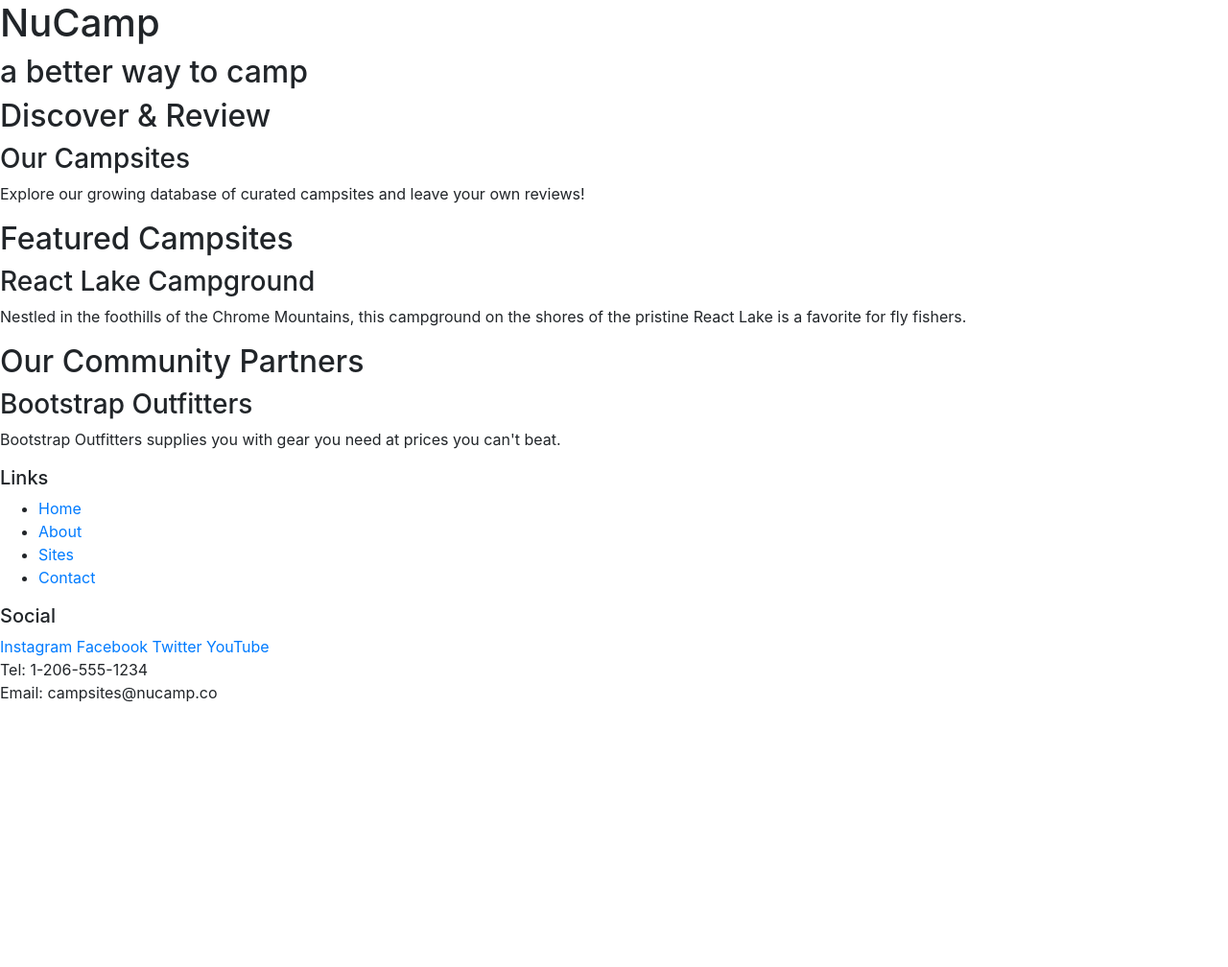
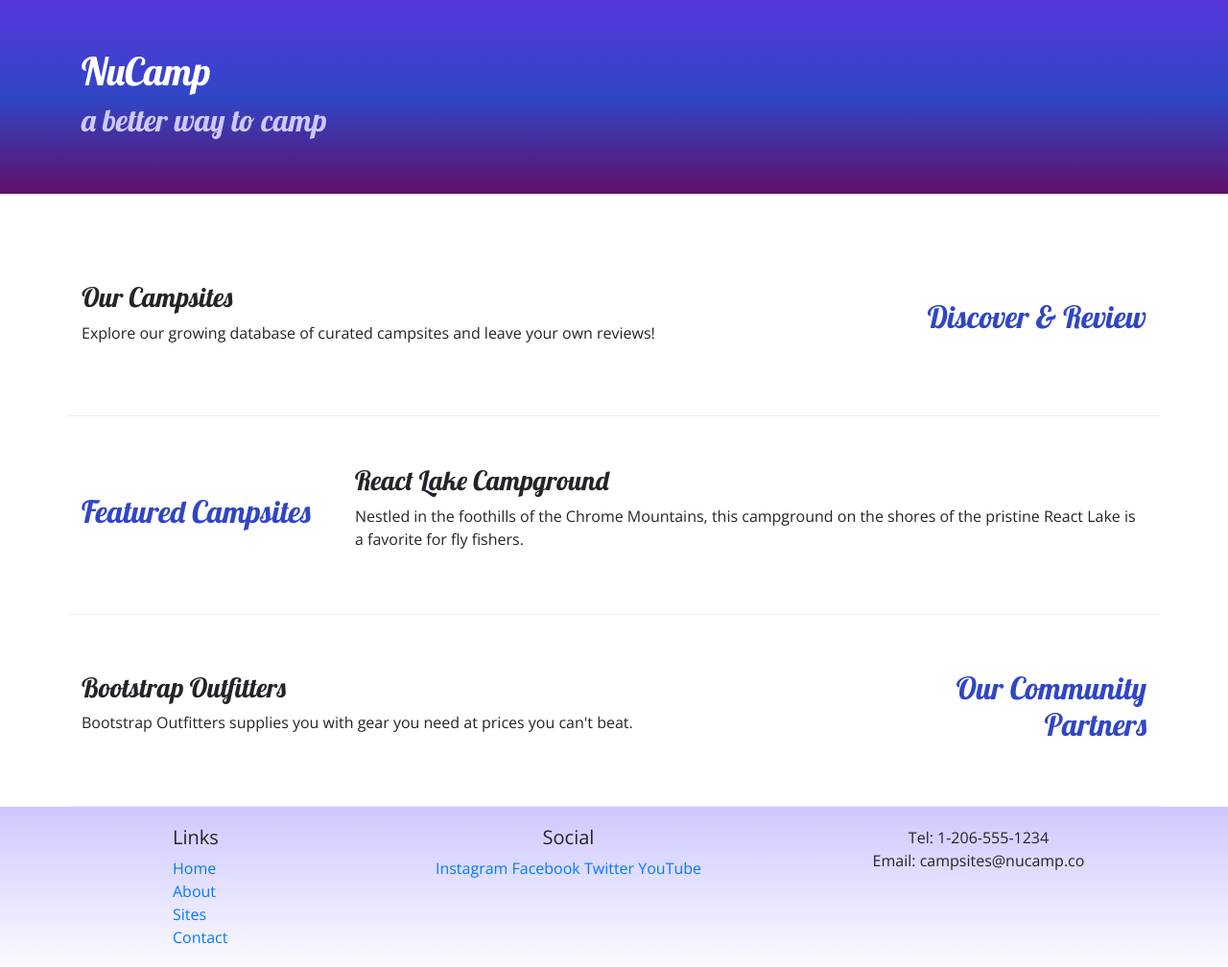
Before and after one commit to temeade/nucamp-bootstrap, a website: page index.html in a window 1280 px wide. Shown: the whole page at 96% size. Before the commit the page ends 800 px from the top, so only its background shows below. Drawn offline with nearby package versions, Linux system fonts and the light colour scheme.

Commit message:
Adding Custom Styles

```diff
--- /dev/null
+++ b/css/styles.css
@@ -0,0 +1,32 @@
+body {
+    font-family: "Open Sans", sans-serif;
+}
+
+h1, h2, h3 {
+    font-family: "Lobster", cursive;
+}
+
+h2 {
+    color: #3046C5;
+}
+
+header h2 {
+    color: #CEC8FF
+}
+
+footer {
+    background-image: linear-gradient(#CEC8FF, white);
+    padding: 20px 0;
+}
+
+.jumbotron {
+    padding: 50px 0;
+    background-image: linear-gradient(#5637DD, #3046C5, #60106B);
+    color: white;
+}
+
+.row-content {
+    padding: 50px 0;
+    border-bottom: 1px ridge;
+    min-height: 200px;
+}
--- a/index.html
+++ b/index.html
@@ -9,56 +9,84 @@
     <!-- Bootstrap CSS -->
     <link rel="stylesheet" href="node_modules/bootstrap/dist/css/bootstrap.min.css" />
 
+    <!-- Additional CSS must be placed after Bootstrap CSS -->
+    <link rel="stylesheet" href="https://fonts.googleapis.com/css?family=Lobster|Open+Sans" />
+    <link rel="stylesheet" href="css/styles.css" />
+
+
     <title>NuCamp: A Better Way To Camp</title>
 </head>
 
 <body>
 
-    <header>
-        <div>
+    <header class="jumbotron jumbotron-fluid">
+        <div class="container">
+            <div class="row">
+                <div class="col">
                     <h1>NuCamp</h1>
                     <h2>a better way to camp</h2>
                 </div>
+            </div>
+        </div>
     </header>
 
-    <div>
-        <h2>Discover & Review</h2>
+
+    <div class="container">
+        <div class="row row-content align-items-center">
+            <div class="col-sm-4 order-sm-last col-md-3">
+                <h2 class="text-sm-right">Discover & Review</h2>
+            </div>
+            <div class="col">
                 <h3>Our Campsites</h3>
                 <p>Explore our growing database of curated campsites and leave your own reviews!</p>
             </div>
+        </div>
 
-    <div>
+        <div class="row row-content align-items-center">
+            <div class="col-sm 4 col-md-3">
                 <h2>Featured Campsites</h2>
+            </div>
+            <div class="col">
                 <h3>React Lake Campground</h3>
                 <p>Nestled in the foothills of the Chrome Mountains, this campground on the shores of the pristine React Lake is a favorite for fly fishers.</p>
             </div>
+        </div>
 
-    <div>
-        <h2>Our Community Partners</h2>
+        <div class="row row-content align-items-center">
+            <div class="col-sm-4 order-sm-last col-md-3">
+                <h2 class="text-sm-right">Our Community Partners</h2>
+            </div>
+            <div class="col">
                 <h3>Bootstrap Outfitters</h3>
                 <p>Bootstrap Outfitters supplies you with gear you need at prices you can't beat.</p>
             </div>
+        </div>
+    </div>
 
     <footer>
-        <div>
+        <div class="container">
+            <div class="row">
+                <div class="col-4 col-sm-2 offset-1">
                     <h5>Links</h5>
-            <ul>
+                    <ul class="list-unstyled">
                         <li><a href="#">Home</a></li>
                         <li><a href="#">About</a></li>
                         <li><a href="#">Sites</a></li>
                         <li><a href="#">Contact</a></li>
                     </ul>
                 </div>
-        <div>
+                <div class="col-6 col-sm-5 text-center">
                     <h5>Social</h5>
                     <a href="http://instagram.com/">Instagram</a>
                     <a href="http://facebook.com/">Facebook</a>
                     <a href="http://twitter.com/">Twitter</a>
                     <a href="http://youtube.com/">YouTube</a>
                 </div>
-        <div>
+                <div class="col-sm-4 text-center">
                     Tel: 1-206-555-1234<br />
                     Email: campsites@nucamp.co
+                </div>
+            </div>
         </div>
     </footer>
 
```
Lines whose indentation alone changed are shown as unchanged.
